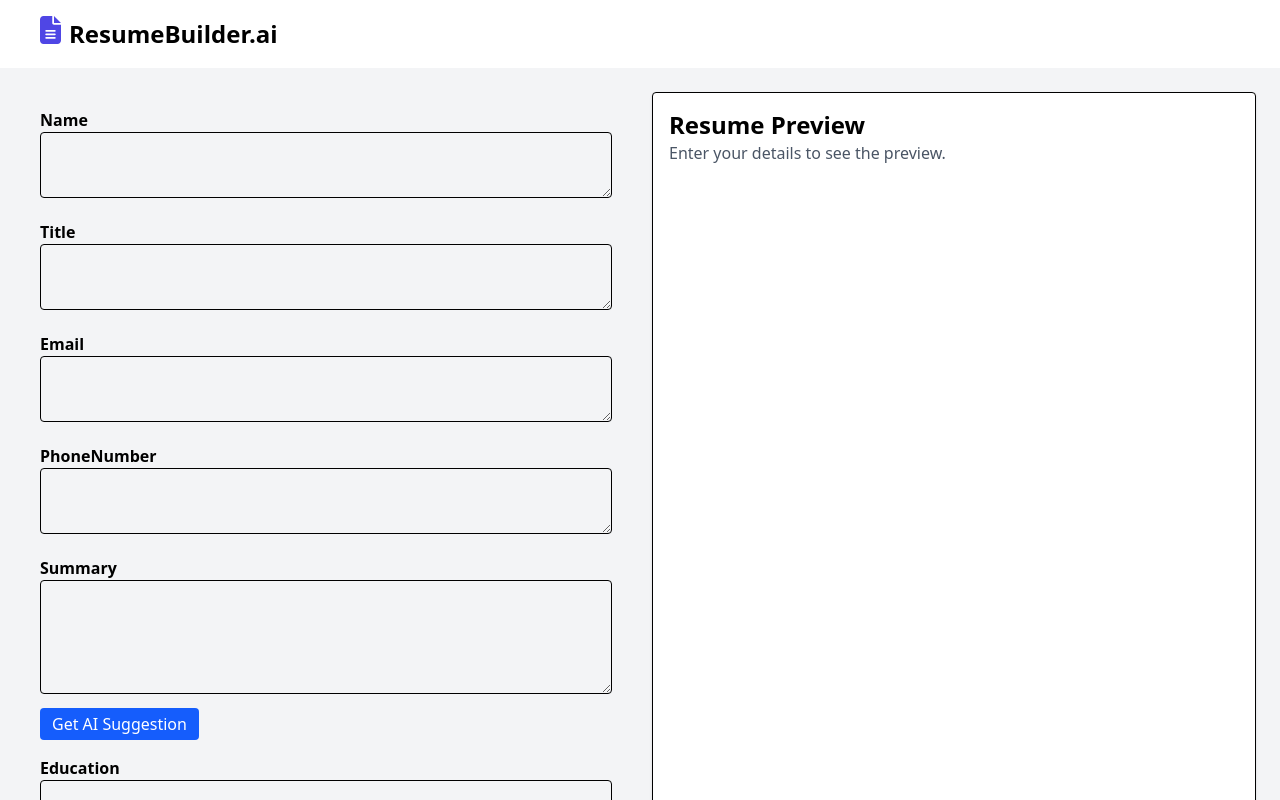
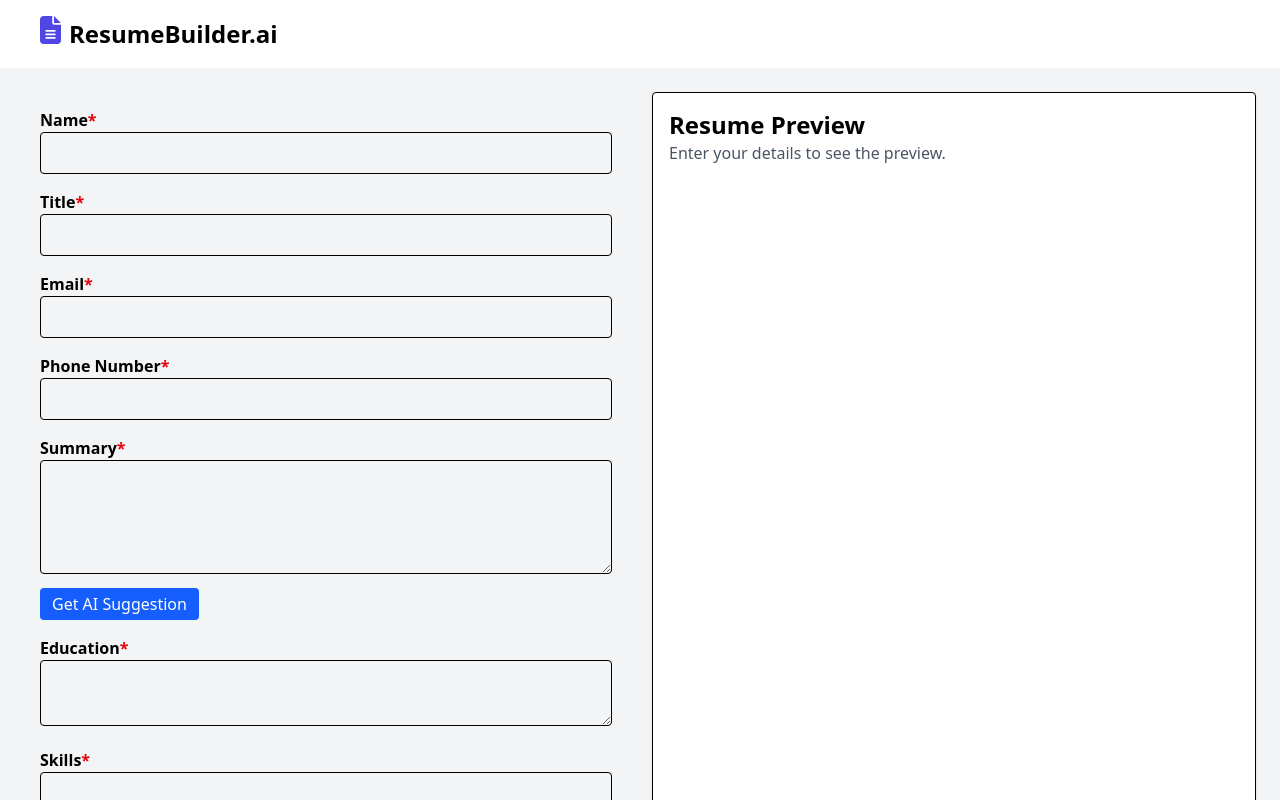
Before and after one commit to sohan-29/smart-resume-builder-ai, a React (Vite) app in the folder frontend/: page /buildResume in a window 1280 px wide. Shown: the top 800 px of the page. Built offline with nearby package versions, Linux system fonts and the light colour scheme.

Commit message:
modified fields structure and preview and added validations

```diff
--- a/frontend/src/components/buildResume.jsx
+++ b/frontend/src/components/buildResume.jsx
@@ -10,7 +10,7 @@ const BuildResume = ({ userDataSet }) => {
   return (
     <>
       <Header />
-      <div className="min-h-screen bg-gray-100 p-6 flex flex-col md:flex-row gap-6">
+      <div className="bg-gray-100 p-6 flex flex-col md:flex-row gap-6">
         <ResumeForm setResumeData={setResumeData} userDataSet={userDataSet} />
         <ResumePreview data={resumeData} />
       </div>
--- a/frontend/src/components/resumeForm.jsx
+++ b/frontend/src/components/resumeForm.jsx
@@ -4,9 +4,58 @@ function ResumeForm({ setResumeData, userDataSet }) {
   const [formData, setFormData] = useState(userDataSet);
   const [suggestion, setSuggestion] = useState("");
   const [loading, setLoading] = useState(false);
+  const [errors, setErrors] = useState({});
+
+  const fields = [
+    { name: "name", label: "Name", type: "text", required: true },
+    { name: "title", label: "Title", type: "text", required: true },
+    { name: "email", label: "Email", type: "email", required: true },
+    { name: "phoneNumber", label: "Phone Number", type: "tel", required: true },
+    { name: "linkedIn", label: "LinkedIn", type: "url", required: true },
+    { name: "github", label: "GitHub", type: "url", required: true },
+    { name: "website", label: "Website", type: "url", required: true },
+    { name: "summary", label: "Summary", type: "textarea", required: true },
+    { name: "skills", label: "Skills", type: "textarea", required: true },
+    { name: "experience", label: "Experience", type: "textarea", required: true },
+    { name: "projects", label: "Projects", type: "textarea", required: true },
+    { name: "education", label: "Education", type: "textarea", required: true },
+    { name: "certifications", label: "Certifications", type: "textarea", required: true },
+    { name: "awards", label: "Awards", type: "textarea", required: true },
+    { name: "languages", label: "Languages", type: "textarea", required: true },
+    { name: "volunteerExperience", label: "Volunteer Experience", type: "textarea", required: true },
+    { name: "publications", label: "Publications", type: "textarea", required: true },
+    { name: "interests", label: "Interests", type: "textarea", required: true },
+    { name: "references", label: "References", type: "textarea", required: true },
+  ];
+
+  const validateField = (name, value) => {
+    let error = "";
+    if (fields.find(f => f.name === name)?.required && !value.trim()) {
+      error = `${name} is required`;
+    } else if (name === "email" && value) {
+      const emailRegex = /^[^\s@]+@[^\s@]+\.[^\s@]+$/;
+      if (!emailRegex.test(value)) {
+        error = "Invalid email address";
+      }
+    } else if (name === "phoneNumber" && value) {
+      const phoneRegex = /^[0-9+\-\s()]*$/;
+      if (!phoneRegex.test(value)) {
+        error = "Invalid phone number";
+      }
+    } else if ((name === "linkedIn" || name === "github" || name === "website") && value) {
+      try {
+        new URL(value);
+      } catch {
+        error = "Invalid URL";
+      }
+    }
+    return error;
+  };
 
   const handleChange = (e) => {
     const { name, value } = e.target;
+    const error = validateField(name, value);
+    setErrors(prev => ({ ...prev, [name]: error }));
     const updated = { ...formData, [name]: value };
     setFormData(updated);
     setResumeData(updated);
@@ -45,17 +94,36 @@ function ResumeForm({ setResumeData, userDataSet }) {
 
   return (
     <div className="w-full md:w-1/2 p-4 space-y-4">
-      {Object.keys(formData).map((field) => (
-        <div key={field}>
-          <label className="block font-semibold capitalize">{field}</label>
+      {Object.keys(formData).map((fieldName) => {
+        const fieldDef = fields.find(f => f.name === fieldName);
+        if (!fieldDef) return null;
+        const { name, label, type, required } = fieldDef;
+        return (
+          <div key={name}>
+            <label className="block font-semibold capitalize" htmlFor={name}>
+              {label}{required && <span className="text-red-600">*</span>}
+            </label>
+            {type === "textarea" ? (
               <textarea
-            rows={field === "summary" ? 4 : 2}
-            className="w-full p-2 border rounded"
-            name={field}
-            value={formData[field]}
+                id={name}
+                name={name}
+                rows={name === "summary" ? 4 : 2}
+                className={`w-full p-2 border rounded ${errors[name] ? "border-red-500" : ""}`}
+                value={formData[name] || ""}
                 onChange={handleChange}
               />
-          {field === "summary" && (
+            ) : (
+              <input
+                id={name}
+                name={name}
+                type={type}
+                className={`w-full p-2 border rounded ${errors[name] ? "border-red-500" : ""}`}
+                value={formData[name] || ""}
+                onChange={handleChange}
+              />
+            )}
+            {errors[name] && <p className="text-red-600 text-sm mt-1">{errors[name]}</p>}
+            {name === "summary" && (
               <>
                 <button
                   onClick={getAISuggestion}
@@ -73,7 +141,8 @@ function ResumeForm({ setResumeData, userDataSet }) {
               </>
             )}
           </div>
-      ))}
+        );
+      })}
     </div>
   );
 }
--- a/frontend/src/components/resumePreview.jsx
+++ b/frontend/src/components/resumePreview.jsx
@@ -8,21 +8,84 @@ function ResumePreview({ data }) {
       </div>
     ) : (
       <div className="w-full md:w-1/2 p-4 bg-white border rounded shadow">
-        <h1 className="text-2xl font-bold">{data.name}</h1>
+        <h1 className="text-2xl font-bold">{data.name.toUpperCase()}</h1>
         <p className="text-gray-600 italic">{data.title}</p>
-        <p>{data.email && `| Email: ${data.email}`}{data.phone && `| Phone: ${data.phone}`}</p>
-        <p>{data.linkedIn && <a href={data.linkedIn}>| LinkedIn: {data.linkedIn}</a>}{data.github && <a href={data.github}>| GitHub: ${data.github}</a>}{data.website && <a href={data.website}>| Website: ${data.website}</a>}</p>
+        <p>{data.email && <>Email: <a href={`mailto:${data.email}`} className="font-mono text-gray-500">{data.email}</a></>}{data.phoneNumber && <> | Phone: <a href={`tel:${data.phoneNumber}`} className="font-mono text-gray-500">{data.phoneNumber}</a></>}</p>
+        <p>{data.linkedIn && <>| LinkedIn: <a href={data.linkedIn} className="font-mono text-gray-500">{data.linkedIn.split('/').pop()}</a></>}{data.github && <>| GitHub: <a href={data.github} className="font-mono text-gray-500">{data.github.split('/').pop()}</a></>}{data.website && <>| Website: <a href={data.website} className="font-mono text-gray-500">{data.website}</a></>}</p>
         <hr className="my-2" />
         <div>
-          {fields.map((element) => {
-            if (['name', 'title', 'email', 'phone', 'linkedIn', 'github', 'website'].includes(element)) return null;
-            return (
-              <section className="w-full my-4" key={element}>
-                <h2 className="font-semibold mt-3">{element.charAt(0).toUpperCase() + element.slice(1)}:</h2>
-                <p className="pl-4 pt-2 pr-1 break-words whitespace-pre-wrap overflow-wrap break-word w-full max-w-full">{data[element]}</p>
-              </section>
-            )
-          })}
+          {data.summary && (
+            <section className="w-full my-4">
+              <h2 className="font-semibold text-lg mt-3">Summary:</h2>
+              <p className="font-light pl-4 pt-2 pr-1 break-words whitespace-pre-wrap overflow-wrap break-word w-full">{data.summary}</p>
+            </section>
+          )}
+          {data.education && (
+            <section className="w-full my-4">
+              <h2 className="font-semibold text-lg mt-3">Education:</h2>
+              <p className="font-light pl-4 pt-2 pr-1 break-words whitespace-pre-wrap overflow-wrap break-word w-full">{data.education}</p>
+            </section>
+          )}
+          {data.skills && (
+            <section className="w-full my-4">
+              <h2 className="font-semibold text-lg mt-3">Skills:</h2>
+              <p className="font-light pl-4 pt-2 pr-1 break-words whitespace-pre-wrap overflow-wrap break-word w-full">{data.skills}</p>
+            </section>
+          )}
+          {data.experience && (
+            <section className="w-full my-4">
+              <h2 className="font-semibold text-lg mt-3">Experience:</h2>
+              <p className="font-light pl-4 pt-2 pr-1 break-words whitespace-pre-wrap overflow-wrap break-word w-full">{data.experience}</p>
+            </section>
+          )}
+          {data.projects && (
+            <section className="w-full my-4">
+              <h2 className="font-semibold text-lg mt-3">Projects:</h2>
+              <p className="font-light pl-4 pt-2 pr-1 break-words whitespace-pre-wrap overflow-wrap break-word w-full">{data.projects}</p>
+            </section>
+          )}
+          {data.certifications && (
+            <section className="w-full my-4">
+              <h2 className="font-semibold text-lg mt-3">Certifications:</h2>
+              <p className="font-light pl-4 pt-2 pr-1 break-words whitespace-pre-wrap overflow-wrap break-word w-full">{data.certifications}</p>
+            </section>
+          )}
+          {data.volunteerExperience && (
+            <section className="w-full my-4">
+              <h2 className="font-semibold text-lg mt-3">Volunteer Experience:</h2>
+              <p className="font-light pl-4 pt-2 pr-1 break-words whitespace-pre-wrap overflow-wrap break-word w-full">{data.volunteerExperience}</p>
+            </section>
+          )}
+          {data.awards && (
+            <section className="w-full my-4">
+              <h2 className="font-semibold text-lg mt-3">Awards:</h2>
+              <p className="font-light pl-4 pt-2 pr-1 break-words whitespace-pre-wrap overflow-wrap break-word w-full">{data.awards}</p>
+            </section>
+          )}
+          {data.languages && (
+            <section className="w-full my-4">
+              <h2 className="font-semibold text-lg mt-3">Languages:</h2>
+              <p className="font-light pl-4 pt-2 pr-1 break-words whitespace-pre-wrap overflow-wrap break-word w-full">{data.languages}</p>
+            </section>
+          )}
+          {data.publications && (
+            <section className="w-full my-4">
+              <h2 className="font-semibold text-lg mt-3">Publications:</h2>
+              <p className="font-light pl-4 pt-2 pr-1 break-words whitespace-pre-wrap overflow-wrap break-word w-full">{data.publications}</p>
+            </section>
+          )}
+          {data.interests && (
+            <section className="w-full my-4">
+              <h2 className="font-semibold text-lg mt-3">Interests:</h2>
+              <p className="font-light pl-4 pt-2 pr-1 break-words whitespace-pre-wrap overflow-wrap break-word w-full">{data.interests}</p>
+            </section>
+          )}
+          {data.references && (
+            <section className="w-full my-4">
+              <h2 className="font-semibold text-lg mt-3">References:</h2>
+              <p className="font-light pl-4 pt-2 pr-1 break-words whitespace-pre-wrap overflow-wrap break-word w-full">{data.references}</p>
+            </section>
+          )}
         </div>
       </div>
     )
```
Lines whose indentation alone changed are shown as unchanged.
